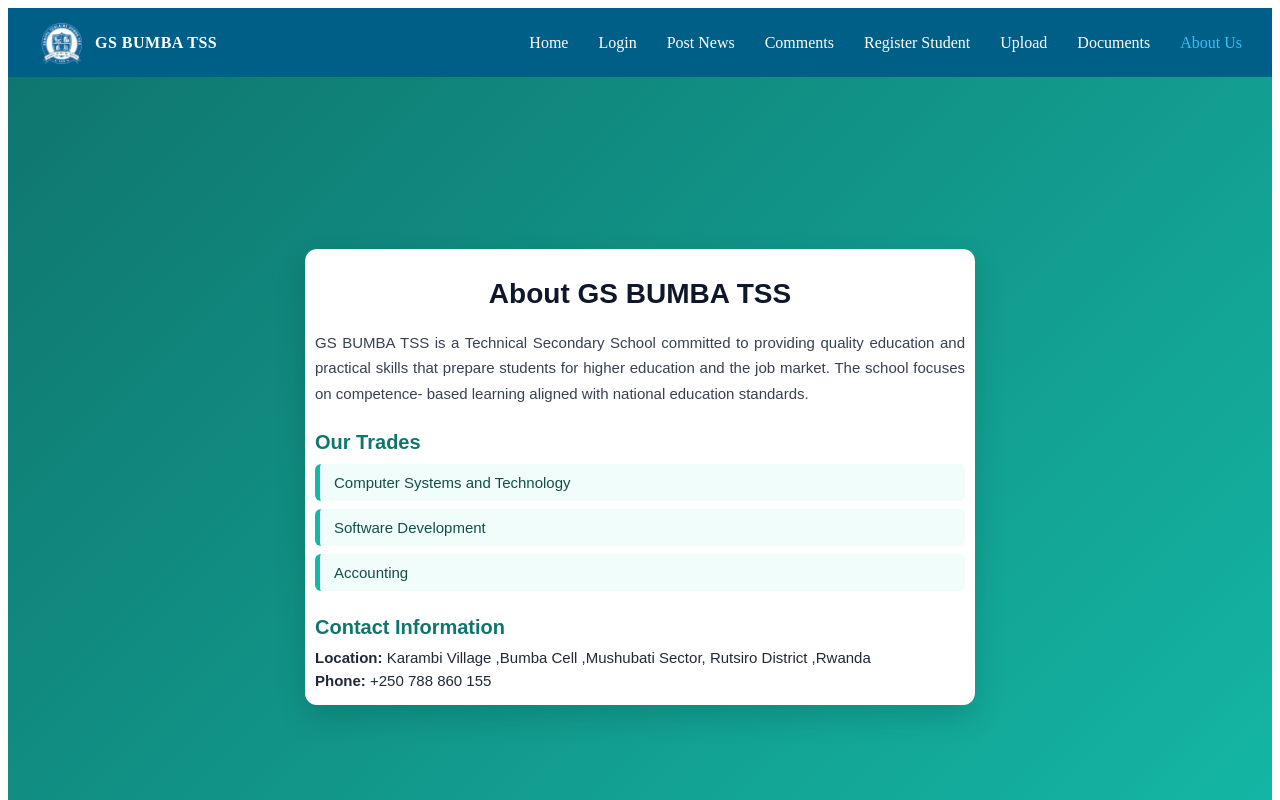
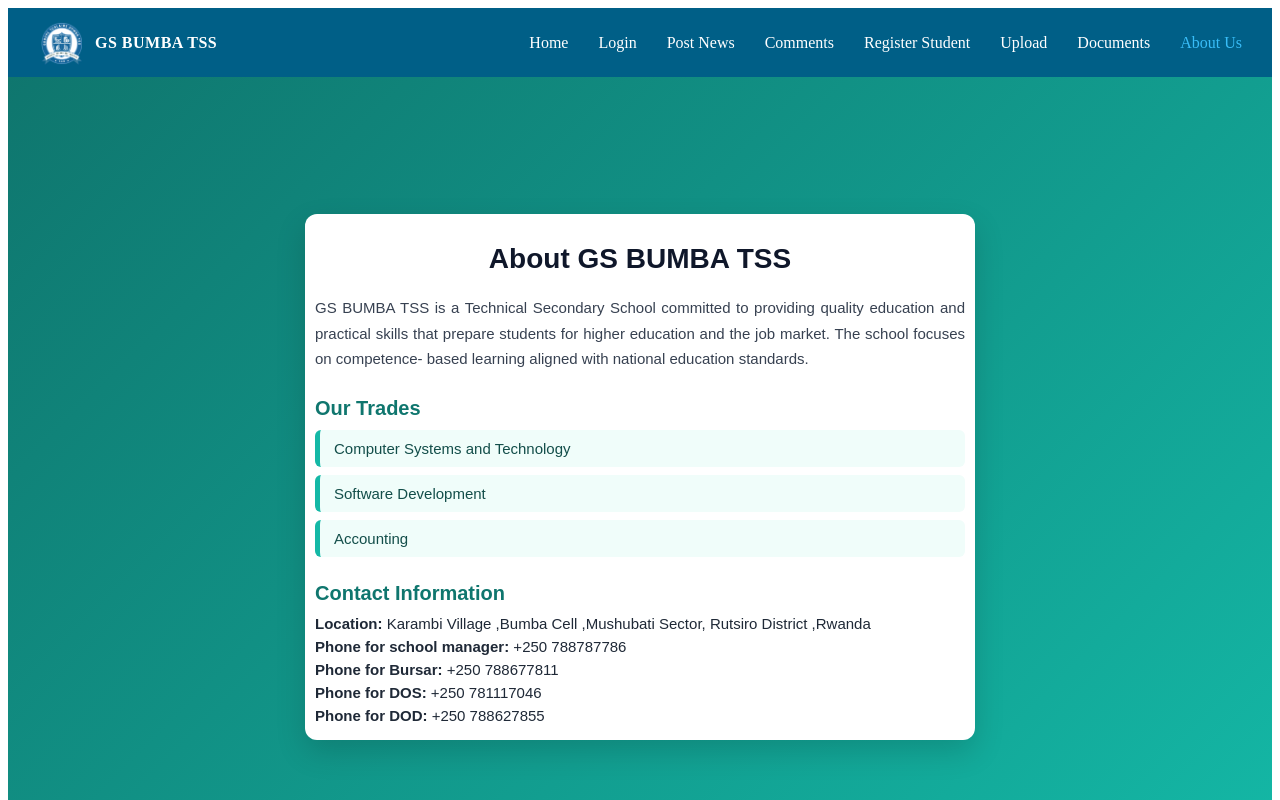
Before and after one commit to peacemaker19881/studentregistrationfront, a Vue app: page /about in a window 1280 px wide. Shown: the top 800 px of the page. Built offline with nearby package versions, Linux system fonts and the light colour scheme.

Commit message:
My new added new features

```diff
--- a/src/views/AboutView.vue
+++ b/src/views/AboutView.vue
@@ -20,7 +20,10 @@
       <h2 class="subtitle">Contact Information</h2>
       <div class="contact-info">
         <p><strong>Location:</strong> Karambi Village ,Bumba Cell ,Mushubati Sector, Rutsiro District ,Rwanda</p>
-        <p><strong>Phone:</strong> +250 788 860 155</p>
+              <p><strong>Phone for school manager:</strong> +250 788787786</p>
+        <p><strong>Phone for Bursar:</strong> +250 788677811</p>
+        <p><strong>Phone for DOS:</strong> +250 781117046 </p>
+        <p><strong>Phone for DOD:</strong> +250 788627855</p>
       </div>
     </div>
   </div>
```
